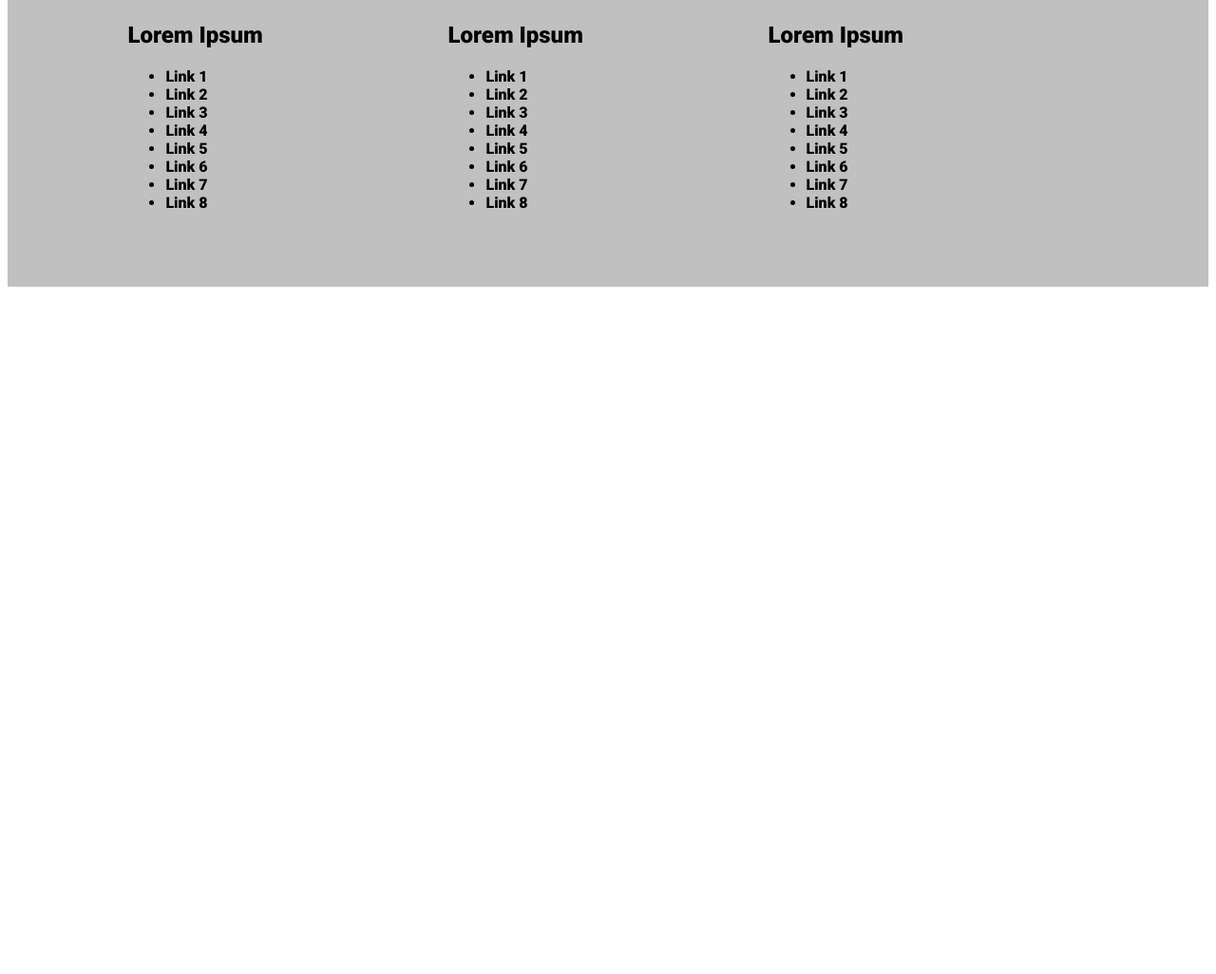
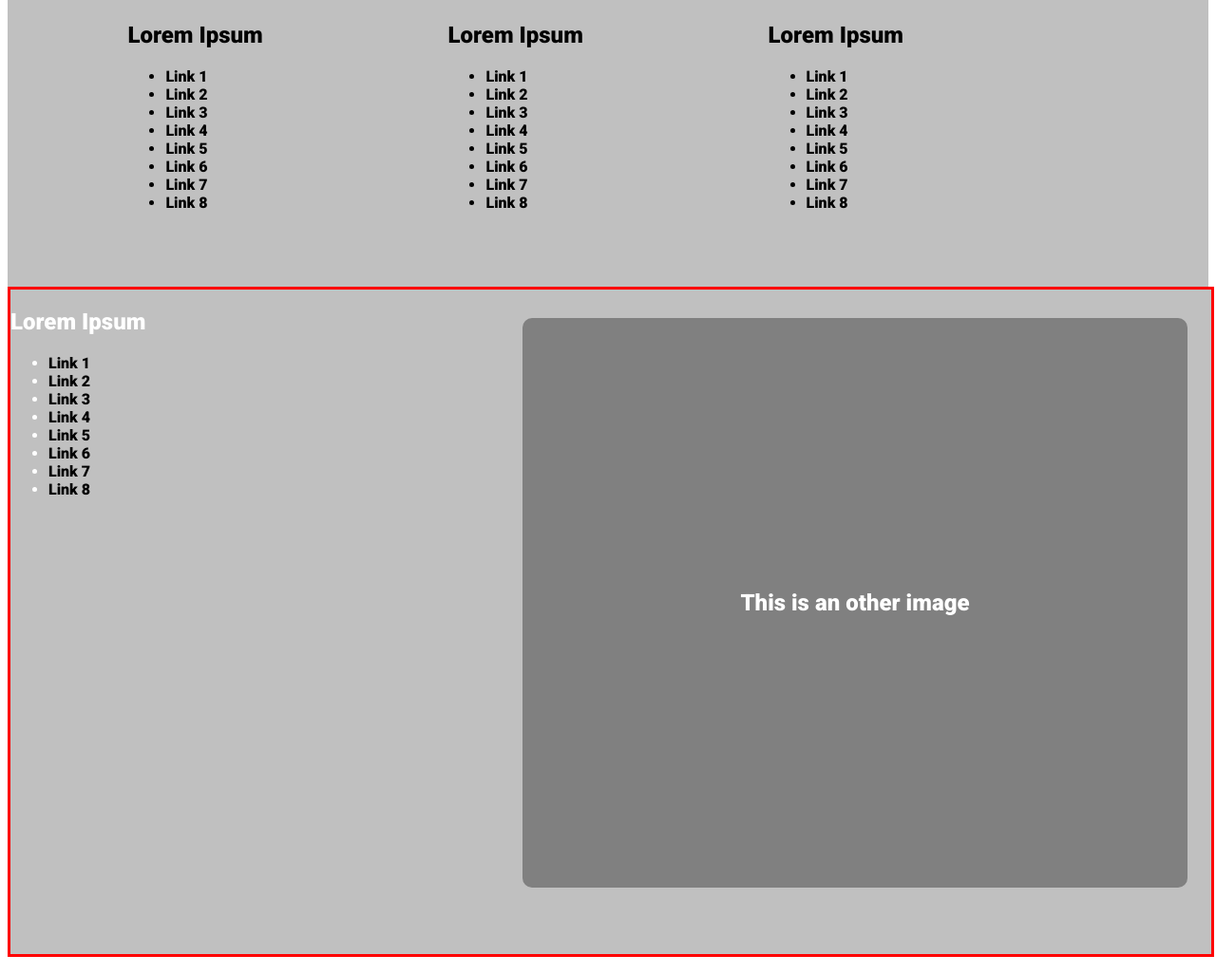
Before and after one commit to SajjadAhmad14/Smashing-Magazine, a website: page index.html in a window 1280 px wide. Shown: the part 6087-7113 px from the top of the page at 95% size. Before the commit the page ends 6397 px from the top, so only its background shows below. Drawn offline with Linux system fonts and the light colour scheme.

Commit message:
Added footer

```diff
--- a/index.html
+++ b/index.html
@@ -115,7 +115,7 @@
       </article>
     </section>
     <section class="article-img background-container">
-      <article class = "article2">
+      <article class="article2">
         <a href="#">
           <p>Lorem ipsum dolor sit amet consectetur adipisicing elit. Iste, atque
             nulla corrupti magni in
@@ -136,7 +136,10 @@
         <div class="small-img"></div>
         <div class="profile-description">
           <p>Lorem Ipsum</p>
-                <p>Lorem ipsum dolor sit amet consectetur adipisicing elit. Architecto repellat quae nam quaerat, quasi corrupti, eligendi maiores id eum, error odit accusamus autem quam ad consectetur. Nesciunt, reprehenderit rerum? Porro quam hic atque ratione consequuntur aliquam tempore beatae accusantium et ab eaque expedita dignissimos quidem, officia, nam ducimus, qui dolorem?</p>
+          <p>Lorem ipsum dolor sit amet consectetur adipisicing elit. Architecto repellat quae nam quaerat, quasi
+            corrupti, eligendi maiores id eum, error odit accusamus autem quam ad consectetur. Nesciunt, reprehenderit
+            rerum? Porro quam hic atque ratione consequuntur aliquam tempore beatae accusantium et ab eaque expedita
+            dignissimos quidem, officia, nam ducimus, qui dolorem?</p>
 
         </div>
       </div>
@@ -144,37 +147,43 @@
         <div class="post-card">
           <div class="card-img"></div>
           <p class="card-text">
-                    Lorem ipsum dolor sit amet consectetur adipisicing elit. Assumenda atque at exercitationem asperiores accusantium non distinctio inventore deleniti cupiditate minima?
+            Lorem ipsum dolor sit amet consectetur adipisicing elit. Assumenda atque at exercitationem asperiores
+            accusantium non distinctio inventore deleniti cupiditate minima?
           </p>
         </div>
         <div class="post-card">
           <div class="card-img"></div>
           <p class="card-text">
-                    Lorem ipsum dolor sit amet consectetur adipisicing elit. Assumenda atque at exercitationem asperiores accusantium non distinctio inventore deleniti cupiditate minima?
+            Lorem ipsum dolor sit amet consectetur adipisicing elit. Assumenda atque at exercitationem asperiores
+            accusantium non distinctio inventore deleniti cupiditate minima?
           </p>
         </div>
         <div class="post-card">
           <div class="card-img"></div>
           <p class="card-text">
-                    Lorem ipsum dolor sit amet consectetur adipisicing elit. Assumenda atque at exercitationem asperiores accusantium non distinctio inventore deleniti cupiditate minima?
+            Lorem ipsum dolor sit amet consectetur adipisicing elit. Assumenda atque at exercitationem asperiores
+            accusantium non distinctio inventore deleniti cupiditate minima?
           </p>
         </div>
         <div class="post-card">
           <div class="card-img"></div>
           <p class="card-text">
-                    Lorem ipsum dolor sit amet consectetur adipisicing elit. Assumenda atque at exercitationem asperiores accusantium non distinctio inventore deleniti cupiditate minima?
+            Lorem ipsum dolor sit amet consectetur adipisicing elit. Assumenda atque at exercitationem asperiores
+            accusantium non distinctio inventore deleniti cupiditate minima?
           </p>
         </div>
         <div class="post-card">
           <div class="card-img"></div>
           <p class="card-text">
-                    Lorem ipsum dolor sit amet consectetur adipisicing elit. Assumenda atque at exercitationem asperiores accusantium non distinctio inventore deleniti cupiditate minima?
+            Lorem ipsum dolor sit amet consectetur adipisicing elit. Assumenda atque at exercitationem asperiores
+            accusantium non distinctio inventore deleniti cupiditate minima?
           </p>
         </div>
         <div class="post-card">
           <div class="card-img"></div>
           <p class="card-text">
-                    Lorem ipsum dolor sit amet consectetur adipisicing elit. Assumenda atque at exercitationem asperiores accusantium non distinctio inventore deleniti cupiditate minima?
+            Lorem ipsum dolor sit amet consectetur adipisicing elit. Assumenda atque at exercitationem asperiores
+            accusantium non distinctio inventore deleniti cupiditate minima?
           </p>
         </div>
       </div>
@@ -223,7 +232,32 @@
         </ul>
       </div>
     </section>
+    <section class="article-img background-container">
+      <div class="guide">
+        <h2>Lorem Ipsum</h2>
+        <ul class="guide-links">
+          <li><a href="">Link 1</a></li>
+          <li><a href="">Link 2</a></li>
+          <li><a href="">Link 3</a></li>
+          <li><a href="">Link 4</a></li>
+          <li><a href="">Link 5</a></li>
+          <li><a href="">Link 6</a></li>
+          <li><a href="">Link 7</a></li>
+          <li><a href="">Link 8</a></li>
+        </ul>
+      </div>
+      <div class="img-2">
+        <h1>This is an other image</h1>
+      </div>
+    </section>
+
   </main>
+  <footer class="footer-container">
+    <h1>
+      This is footer
+    </h1>
+
+  </footer>
 
 </body>
 
```
Lines whose indentation alone changed are shown as unchanged.
